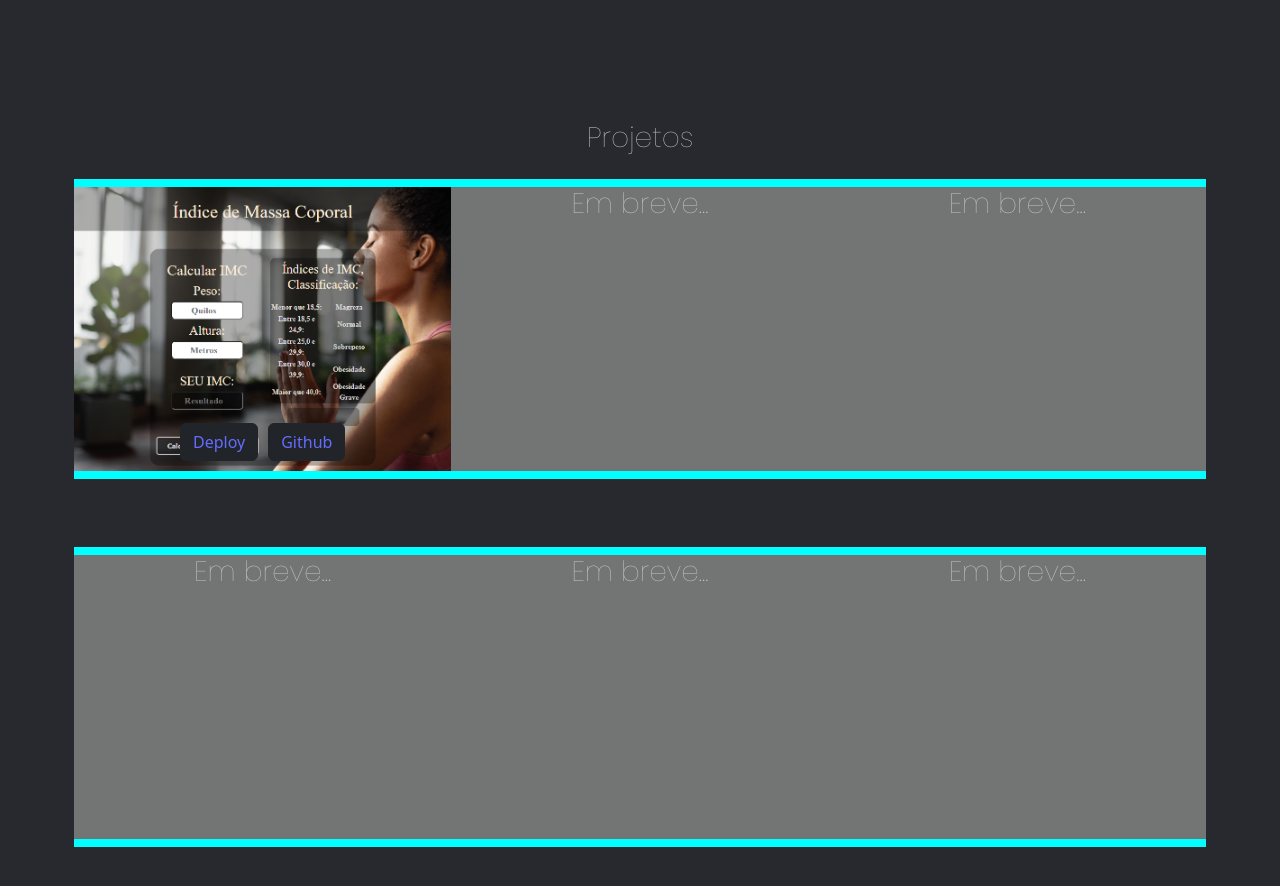
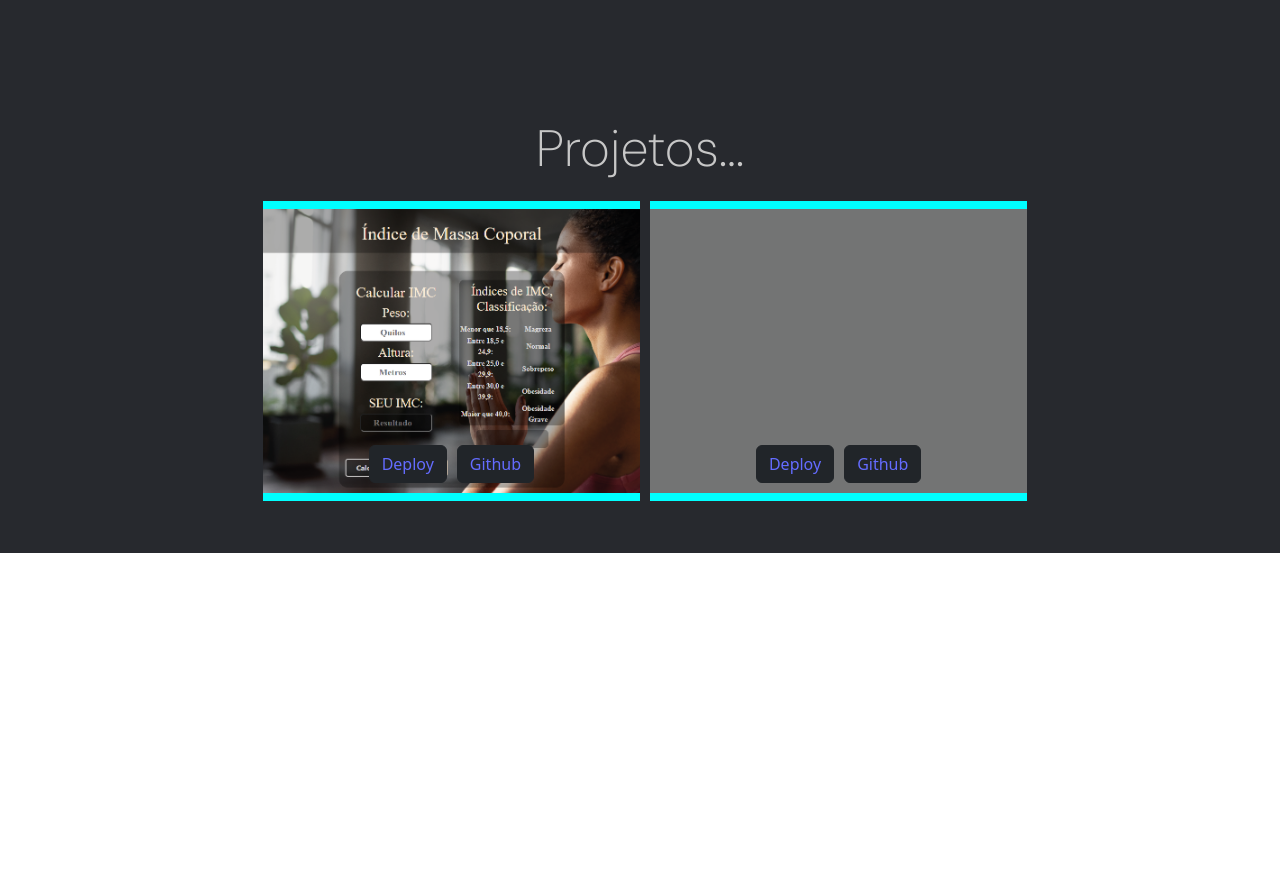
Before and after one commit to italoferreira0/new-portifolio, a React (Vite) app: page / in a window 1280 px wide. Shown: the part 600-1486 px from the top of the page. After the commit the page ends 1153 px from the top, so only its background shows below. Built offline with nearby package versions, Linux system fonts and the light colour scheme; a web font is replaced by a local one.

Commit message:
Atualização Projetos

```diff
--- a/src/componentes/Apresentacao/Apresentacao.css
+++ b/src/componentes/Apresentacao/Apresentacao.css
@@ -12,7 +12,8 @@
 }
 
 h1{
-color: red;
+    color:  rgb(199, 199, 199);
+/* color: red; */
     font-family: 'DM Sans';
   font-style: normal;
   font-weight: 200;
--- a/src/componentes/Apresentacao/Apresentacao.jsx
+++ b/src/componentes/Apresentacao/Apresentacao.jsx
@@ -17,6 +17,7 @@ export default function Apresentacao(props) {
                     <h3>Ola, eu sou Italo.</h3>
                     <h3>Bem-vindo ao meu portifólio.</h3>
                 </div>
+
             </div>
             <br />
         </div>
--- a/src/componentes/Projetos/Projetos.css
+++ b/src/componentes/Projetos/Projetos.css
@@ -4,16 +4,8 @@ p {
     font-size: 24px;
 }
 
-#ProjetoIMC {
-    background-image: url('/src/assets/ProjetoIMC.png'); /* Substitua pelo caminho da sua imagem */
-    background-size: cover; /* Ajusta a imagem para cobrir toda a área da div */
-    background-position: center; /* Centraliza a imagem */
-    background-repeat: no-repeat; /* Impede a repetição da imagem */
-    min-height: 200px; /* Altura mínima */
-}
-
 .Projeto {
-    /* margin-left: 10px; */
+    margin-left: 10px;
     display: flex;
     flex-direction: column;
     justify-content: space-between;
@@ -38,47 +30,10 @@ p {
     gap: 10px; /* Espaçamento entre os botões */
 }
 
-#projetos {
-    margin-bottom: 1rem;
+#ProjetoIMC {
+    background-image: url('/src/assets/ProjetoIMC.png'); /* Substitua pelo caminho da sua imagem */
+    background-size: cover; /* Ajusta a imagem para cobrir toda a área da div */
+    background-position: center; /* Centraliza a imagem */
+    background-repeat: no-repeat; /* Impede a repetição da imagem */
+    min-height: 200px; /* Altura mínima */
 }
-
-.BotaoGit {
-    background-color: #874ea0;
-    width: 5rem;
-    font-size: 16px;
-    font-weight: bold;
-    margin-right: 30px;
-    transition: 0.8;
-    margin-top: 1rem;
-}
-
-.BotaoGit:hover {
-    background-color: #aa34ddd2;
-    transition: 0.8;
-}
-
-.icon-git {
-    margin-top: 14rem;
-    font-size: 30px;
-    color: rgba(0, 255, 255, 0.479);
-}
-
-.icon-git:hover {
-    color: #8934ad;
-    transition: 0.4s;
-}
-
-.icon-deploy {
-    background-color: rgba(0, 255, 255, 0.479);
-    margin-left: 20px;
-}
-
-.icon-deploy:hover {
-    background-color: rgba(0, 255, 255, 0.726);
-    margin-left: 20px;
-}
-
-.DivIconsProjeto {
-    border-radius: 10px;
-    background-color: rgba(0, 0, 0, 0.3);
-}
--- a/src/componentes/Projetos/Projetos.jsx
+++ b/src/componentes/Projetos/Projetos.jsx
@@ -5,35 +5,24 @@ export default function Projetos(props) {
     return (
         <div className='container text-center mt-5' id='projetos'>
             <br />
-            <h3 className='mt-5'>Projetos</h3>
+            <h1 className='mt-5'>Projetos...</h1>
             <div className="row justify-content-center mt-4">
                 <div className="col-md-4 Projeto" id='ProjetoIMC'>
-
+                   <div className="button-group">
+                       <button type="button" className="btn btn-dark"><a href="">Deploy</a></button>
+                       <button type="button" className="btn btn-dark"><a href="">Github</a></button>
+                   </div>
+                </div>
+                <div className="col-md-4 Projeto mr-4" id=''>
                    <div className="button-group">
                        <button type="button" className="btn btn-dark"><a href="">Deploy</a></button>
                        <button type="button" className="btn btn-dark"><a href="">Github</a></button>
                    </div>
                 </div>
 
-                <div className="col-md-4 Projeto">
-                    <h3>Em breve...</h3>
-                </div>
-                <div className="col-md-4 Projeto">
-                    <h3>Em breve...</h3>
-                </div>
+
             </div>
-            <div className="row justify-content-center mt-5">
-                <div className="col-md-4 Projeto">
-                   <h3>Em breve...</h3>
-                </div>
 
-                <div className="col-md-4 Projeto">
-                    <h3>Em breve...</h3>
-                </div>
-                <div className="col-md-4 Projeto">
-                    <h3>Em breve...</h3>
-                </div>
-            </div>
         </div>
     );
 }
```
